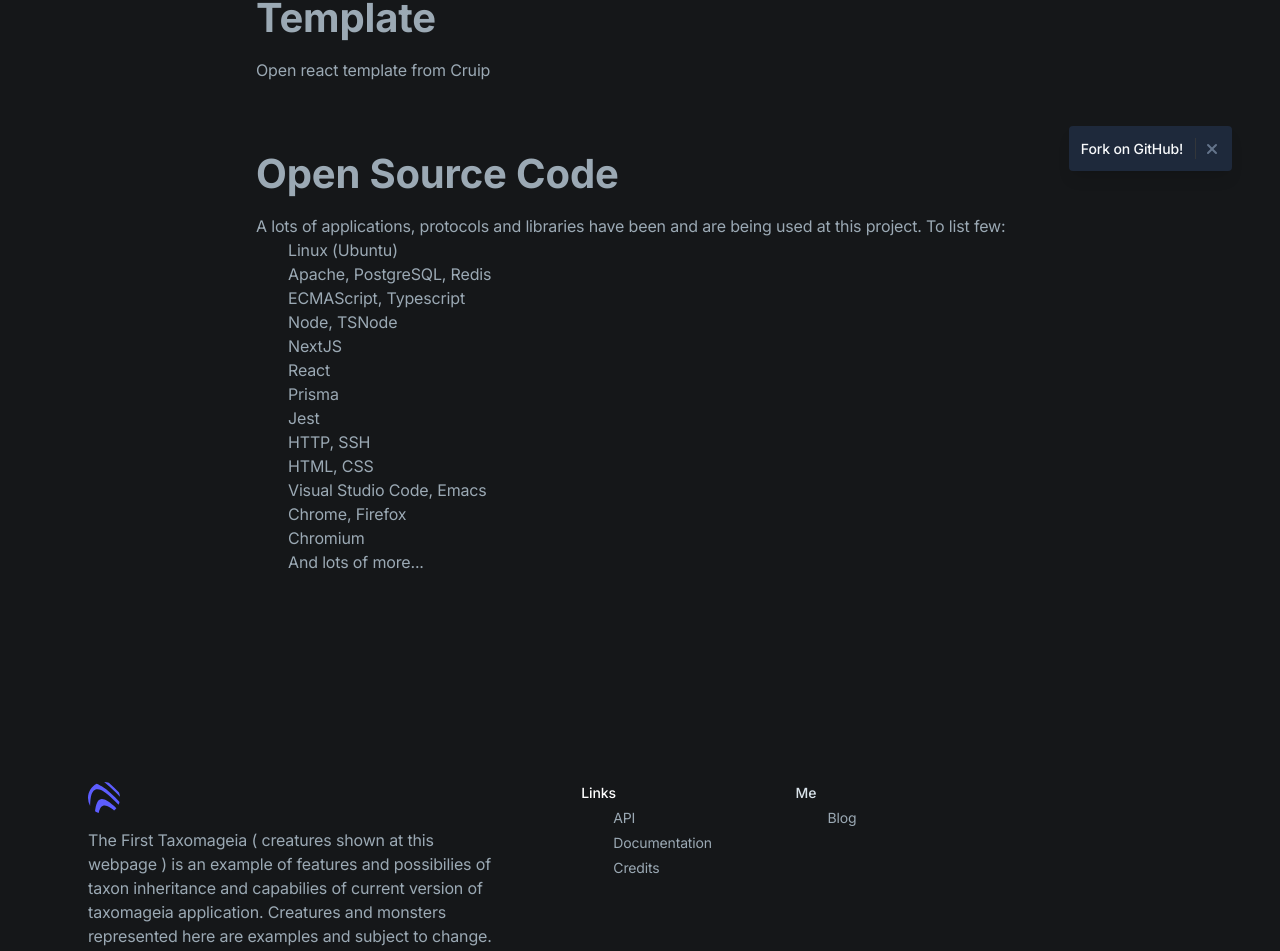
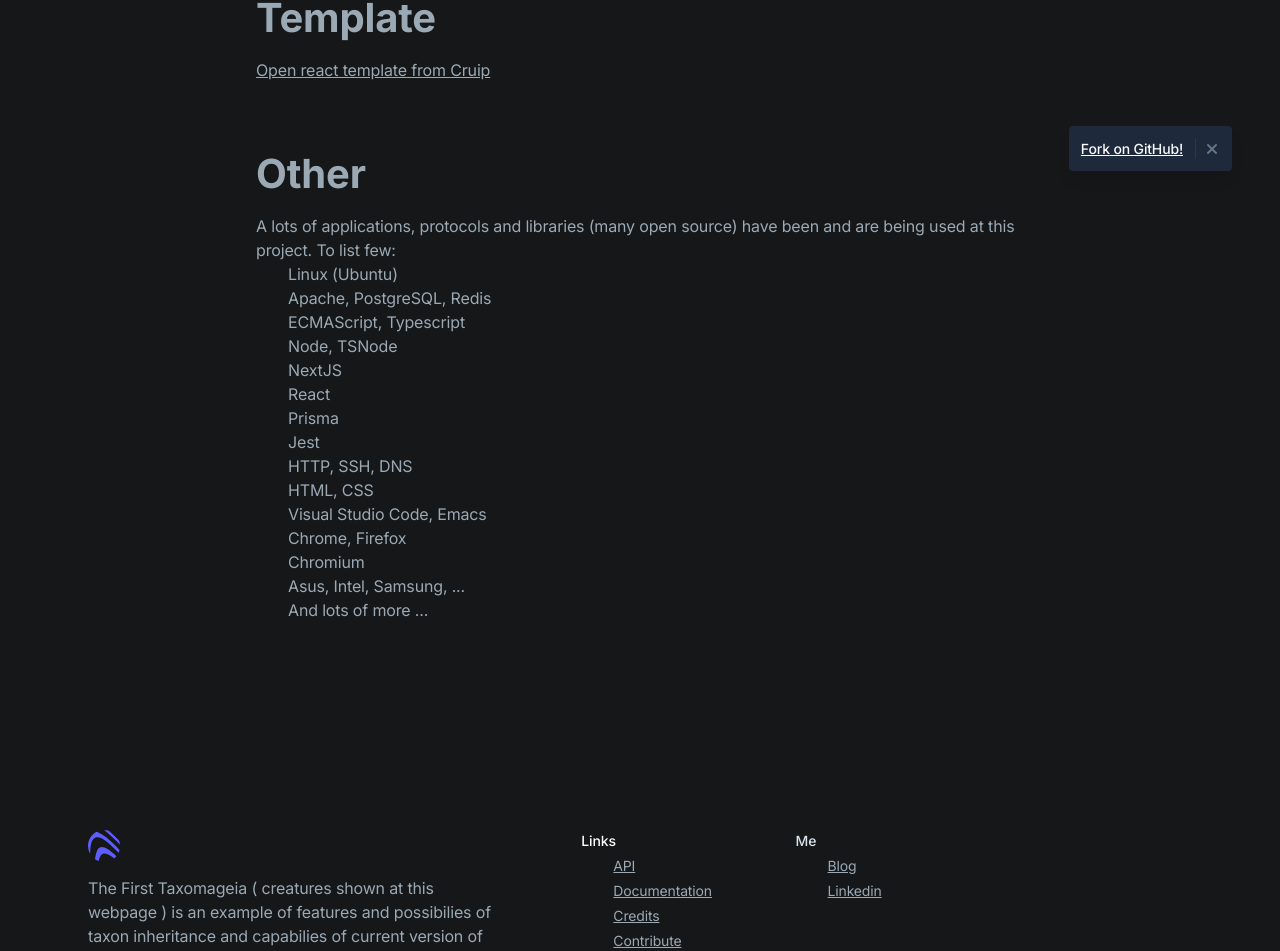
Before and after one commit to Nerdman4U/taxomageia-frontend, a Next.js app: page /credits in a window 1280 px wide. Shown: the part 597-1548 px from the top of the page. Built offline with nearby package versions, Linux system fonts and the light colour scheme; no server answers.

Commit message:
feat(contribute): static page contribute and patreon link

```diff
--- a/app/(default)/page.tsx
+++ b/app/(default)/page.tsx
@@ -56,7 +56,7 @@
           <Hero />
           <Taxon clicked={clicked} taxon={selectedTaxon} handleSelectRankClick={handleSelectRankClick} handleClearSelectRankClick={handleClearSelectRankClick} />
           <Testimonials featured={featured} handleSelectRankClick={handleSelectRankClick} />
-          {/* <Newsletter /> */}
+          <Newsletter />
         </>
       )
     }
@@ -67,7 +67,7 @@
           <Features ranks={taxons}/>
           <Zigzag clicked={clicked} taxons={taxons} handleSelectRankClick={handleSelectRankClick} />
           <Testimonials featured={featured} handleSelectRankClick={handleSelectRankClick} />
-          {/* <Newsletter /> */}
+          <Newsletter />
         </>
       )
     }
--- /dev/null
+++ b/app/contribute/page.tsx
@@ -0,0 +1,40 @@
+const Contribute = () => {
+
+  return (
+    <section id="contribute">
+    <div className="max-w-6xl mx-auto px-4 sm:px-6 text-gray-400">
+      <div className="py-12 md:py-20 border-t border-gray-800">
+
+        {/* Section header */}
+        <div className="max-w-3xl mx-auto text-center pb-12 md:pb-16">
+          {/* <div className="inline-flex text-sm font-semibold py-1 px-3 m-2 text-green-600 bg-green-200 rounded-full mb-4">Reach goals that matter</div> */}
+          <h1 className="h2 mb-4">Contribute</h1>
+          <p className="text-xl text-gray-400">If you want to contribute, check below!</p>
+        </div>
+
+        <div className="max-w-3xl mx-auto md:pb-16">
+          <h3 className="h3 mb-3 text-gray-400">Patreon</h3>
+          <p>If you would like to support the project, please consider becoming a <a href="https://www.patreon.com/Taxomageia.pro">Patreon</a>.</p>
+        </div>
+
+        <div className="max-w-3xl mx-auto md:pb-16">
+          <h3 className="h3 mb-3 text-gray-400">Github</h3>
+          <p>
+            If you would like to help by fixing bugs, building features or writing tests thats warmly welcome! Fork and clone the <a href="http://github.com/nerdman4u/taxomageia-frontend">repository</a>. Questions and suggestions are welcome.
+          </p>
+        </div>
+
+        <div className="max-w-3xl mx-auto md:pb-16">
+          <h3 className="h3 mb-3 text-gray-400">Forum</h3>
+          <p>Share your ideas and suggestions on the forum (not yet open).
+            {/* <a href="https://forum.taxomageia.com">forum</a>. */}
+          </p>
+        </div>
+
+      </div>
+    </div>
+    </section>
+  )
+}
+
+export default Contribute
--- a/app/credits/page.tsx
+++ b/app/credits/page.tsx
@@ -44,8 +44,8 @@
           </div>
 
           <div className="max-w-3xl mx-auto md:pb-16">
-            <h3 className="h3 mb-3 text-gray-400">Open Source Code</h3>
-            <p>A lots of applications, protocols and libraries have been and are being used at this project. To list few:</p>
+            <h3 className="h3 mb-3 text-gray-400">Other</h3>
+            <p>A lots of applications, protocols and libraries (many open source) have been and are being used at this project. To list few:</p>
             <div>
               <ul>
                 <li>Linux (Ubuntu)</li>
@@ -56,12 +56,13 @@
                 <li>React</li>
                 <li>Prisma</li>
                 <li>Jest</li>
-                <li>HTTP, SSH</li>
+                <li>HTTP, SSH, DNS</li>
                 <li>HTML, CSS</li>
                 <li>Visual Studio Code, Emacs</li>
                 <li>Chrome, Firefox</li>
                 <li>Chromium</li>
-                <li>And lots of more...</li>
+                <li>Asus, Intel, Samsung, ...</li>
+                <li>And lots of more ...</li>
               </ul>
             </div>
           </div>
--- a/app/css/style.css
+++ b/app/css/style.css
@@ -14,6 +14,10 @@
     .rtl {
         direction: rtl;
     }
+}
+
+a {
+  text-decoration: underline;
 }
 
 .nav-link {
--- a/components/newsletter.tsx
+++ b/components/newsletter.tsx
@@ -23,19 +23,19 @@
 
             {/* CTA content */}
             <div className="mb-6 lg:mr-16 lg:mb-0 text-center lg:text-left lg:w-1/2">
-              <h3 className="h3 text-white mb-2">Support</h3>
-              <p className="text-purple-200 text-lg">If you value this project, please consider become a <a href="http://www.patreon.com/taxomageia" className="text-purple-100 hover:underline" target="_blank">Patreon</a>. Thank you, most appreciated!</p>
+              <h3 className="h3 text-white mb-2">Support Taxomageia</h3>
+              <p className="text-purple-200 text-lg">If you value this project, please consider become a <a href="https://www.patreon.com/Taxomageia.pro" className="text-purple-100 hover:underline" target="_blank">Patreon</a>. Thank you, most appreciated!</p>
             </div>
 
             {/* CTA form */}
-            <form className="w-full lg:w-1/2">
+            {/* <form className="w-full lg:w-1/2">
               <div className="flex flex-col sm:flex-row justify-center max-w-xs mx-auto sm:max-w-md lg:max-w-none">
                 <input type="email" className="w-full appearance-none bg-purple-700 border border-purple-500 focus:border-purple-300 rounded-sm px-4 py-3 mb-2 sm:mb-0 sm:mr-2 text-white placeholder-purple-400" placeholder="Your best email…" aria-label="Your best email…" />
                 <a className="btn text-purple-600 bg-purple-100 hover:bg-white shadow" href="#0">Support</a>
-              </div>
+              </div> */}
               {/* Success message */}
               {/* <p className="text-center lg:text-left lg:absolute mt-2 opacity-75 text-sm">Thanks for subscribing!</p> */}
-            </form>
+            {/* </form> */}
 
           </div>
 
--- a/components/ui/footer.tsx
+++ b/components/ui/footer.tsx
@@ -41,6 +41,9 @@
                   <li className="mb-1">
                     <Link href="/credits.html" className="text-gray-400 hover:text-gray-100 transition duration-150 ease-in-out">Credits</Link>
                   </li>
+                  <li className="mb-1">
+                    <Link href="/contribute.html" className="text-gray-400 hover:text-gray-100 transition duration-150 ease-in-out">Contribute</Link>
+                  </li>
                 </ul>
               </div>
 
@@ -48,32 +51,13 @@
                 <h6 className="text-gray-200 font-medium mb-1">Me</h6>
                 <ul>
                   <li className="mb-1">
-                    <Link href="http://blog.taxomageia.pro" className="text-gray-400 hover:text-gray-100 transition duration-150 ease-in-out">Blog</Link>
+                    <Link href="http://blog.taxomageia.pro" target="_blank" className="text-gray-400 hover:text-gray-100 transition duration-150 ease-in-out">Blog</Link>
+                  </li>
+                  <li className="mb-1">
+                    <Link href="https://www.linkedin.com/in/jonitoyryla/" target="_blank" className="text-gray-400 hover:text-gray-100 transition duration-150 ease-in-out">Linkedin</Link>
                   </li>
                 </ul>
               </div>
-
-              {/* <div className="text-sm">
-                <h6 className="text-gray-200 font-medium mb-1">Contribute</h6>
-                <ul>
-                  <li className="mb-1">
-                    <Link href="/" className="text-gray-400 hover:text-gray-100 transition duration-150 ease-in-out"></Link>
-                  </li>
-                  <li className="mb-1">
-                    <Link href="/" className="text-gray-400 hover:text-gray-100 transition duration-150 ease-in-out">Labore et dolore</Link>
-                  </li>
-                  <li className="mb-1">
-                    <Link href="/" className="text-gray-400 hover:text-gray-100 transition duration-150 ease-in-out">Consectetur adipiscing</Link>
-                  </li>
-                  <li className="mb-1">
-                    <Link href="/" className="text-gray-400 hover:text-gray-100 transition duration-150 ease-in-out">Labore et dolore</Link>
-                  </li>
-                  <li className="mb-1">
-                    <Link href="/" className="text-gray-400 hover:text-gray-100 transition duration-150 ease-in-out">Consectetur adipiscing</Link>
-                  </li>
-                </ul>
-              </div> */}
-
             </div>
 
           </div>
@@ -91,7 +75,7 @@
                 </Link>
               </li> */}
               <li className="ml-4">
-                <Link href="http://github.com/Nerdman4U/taxomageia-frontend" className="flex justify-center items-center text-purple-600 bg-gray-800 hover:text-gray-100 hover:bg-purple-600 rounded-full transition duration-150 ease-in-out" aria-label="Github">
+                <Link target="_blank" href="http://github.com/Nerdman4U/taxomageia-frontend" className="flex justify-center items-center text-purple-600 bg-gray-800 hover:text-gray-100 hover:bg-purple-600 rounded-full transition duration-150 ease-in-out" aria-label="Github">
                   <svg className="w-8 h-8 fill-current" viewBox="0 0 32 32" xmlns="http://www.w3.org/2000/svg">
                     <path d="M16 8.2c-4.4 0-8 3.6-8 8 0 3.5 2.3 6.5 5.5 7.6.4.1.5-.2.5-.4V22c-2.2.5-2.7-1-2.7-1-.4-.9-.9-1.2-.9-1.2-.7-.5.1-.5.1-.5.8.1 1.2.8 1.2.8.7 1.3 1.9.9 2.3.7.1-.5.3-.9.5-1.1-1.8-.2-3.6-.9-3.6-4 0-.9.3-1.6.8-2.1-.1-.2-.4-1 .1-2.1 0 0 .7-.2 2.2.8.6-.2 1.3-.3 2-.3s1.4.1 2 .3c1.5-1 2.2-.8 2.2-.8.4 1.1.2 1.9.1 2.1.5.6.8 1.3.8 2.1 0 3.1-1.9 3.7-3.7 3.9.3.4.6.9.6 1.6v2.2c0 .2.1.5.6.4 3.2-1.1 5.5-4.1 5.5-7.6-.1-4.4-3.7-8-8.1-8z" />
                   </svg>
@@ -112,14 +96,14 @@
                     <path d="M20 24h-8c-2.056 0-4-1.944-4-4v-8c0-2.056 1.944-4 4-4h8c2.056 0 4 1.944 4 4v8c0 2.056-1.944 4-4 4zm-8-14c-.935 0-2 1.065-2 2v8c0 .953 1.047 2 2 2h8c.935 0 2-1.065 2-2v-8c0-.935-1.065-2-2-2h-8z" />
                   </svg>
                 </Link>
-              </li>
+              </li> */}
               <li className="ml-4">
-                <Link href="/" className="flex justify-center items-center text-purple-600 bg-gray-800 hover:text-gray-100 hover:bg-purple-600 rounded-full transition duration-150 ease-in-out" aria-label="Linkedin">
+                <Link target="_blank" href="https://www.linkedin.com/in/jonitoyryla/" className="flex justify-center items-center text-purple-600 bg-gray-800 hover:text-gray-100 hover:bg-purple-600 rounded-full transition duration-150 ease-in-out" aria-label="Linkedin">
                   <svg className="w-8 h-8 fill-current" viewBox="0 0 32 32" xmlns="http://www.w3.org/2000/svg">
                     <path d="M23.3 8H8.7c-.4 0-.7.3-.7.7v14.7c0 .3.3.6.7.6h14.7c.4 0 .7-.3.7-.7V8.7c-.1-.4-.4-.7-.8-.7zM12.7 21.6h-2.3V14h2.4v7.6h-.1zM11.6 13c-.8 0-1.4-.7-1.4-1.4 0-.8.6-1.4 1.4-1.4.8 0 1.4.6 1.4 1.4-.1.7-.7 1.4-1.4 1.4zm10 8.6h-2.4v-3.7c0-.9 0-2-1.2-2s-1.4 1-1.4 2v3.8h-2.4V14h2.3v1c.3-.6 1.1-1.2 2.2-1.2 2.4 0 2.8 1.6 2.8 3.6v4.2h.1z" />
                   </svg>
                 </Link>
-              </li> */}
+              </li>
             </ul>
 
             {/* Copyrights note */}
```
